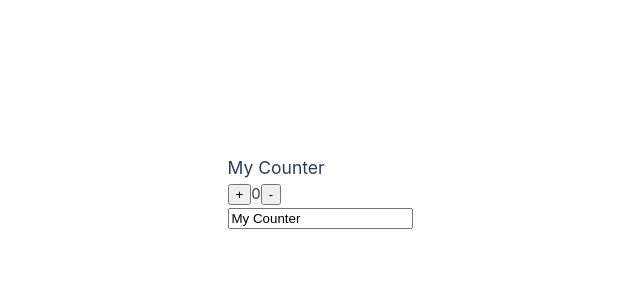
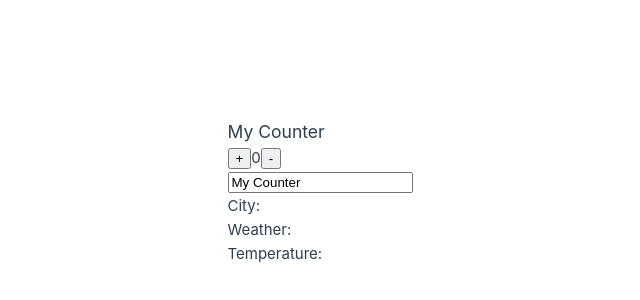
Before and after one commit to helloweilei/vue-composition-api, a Vue app in the folder packages/basics/: page / in a window 1280 px wide. Shown: the part 208-508 px from the top of the page, without its empty margins (320-960 px from the left). Built offline with nearby package versions, Linux system fonts and the light colour scheme; no server answers.

Commit message:
new code

```diff
--- a/packages/basics/src/App.vue
+++ b/packages/basics/src/App.vue
@@ -1,9 +1,11 @@
 <script setup lang="ts">
 import Counter from './components/MyCounter.vue';
+import WeatherReporter from './components/WeatherReporter.vue';
 </script>
 
 <template>
   <Counter />
+  <WeatherReporter />
 </template>
 
 <style scoped></style>
--- /dev/null
+++ b/packages/basics/src/components/WeatherReporter.vue
@@ -0,0 +1,23 @@
+<template>
+  <div>City: {{ weatherInfo.data.city }}</div>
+  <div>Weather: {{ weatherInfo.data.weather }}</div>
+  <div>Temperature: {{ weatherInfo.data.temperature }}</div>
+</template>
+
+<script setup lang="ts">
+import { onMounted, shallowReactive } from 'vue';
+
+type WeatherData = { city?: string, weather?: string, temperature?: number }
+
+//const weatherInfo = reactive<WeatherData>({});
+const weatherInfo = shallowReactive<{ data: WeatherData }>({ data: {} })
+
+onMounted(() => {
+  fetch('https://restapi.amap.com/v3/weather/weatherInfo?key=97f5db37721a27ed1b1dc52fb4b5bf80&city=610100')
+    .then((response) => response.json())
+    .then(data => {
+      const { city, weather, temperature } = data.lives[0];
+      weatherInfo.data = { city, weather, temperature };
+    });
+});
+</script>
```
